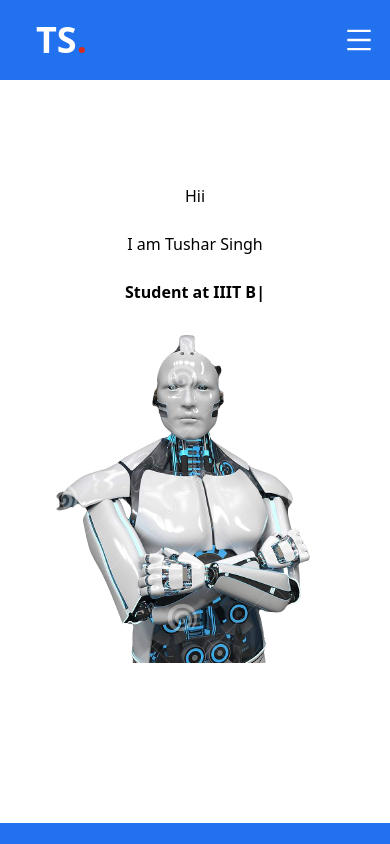
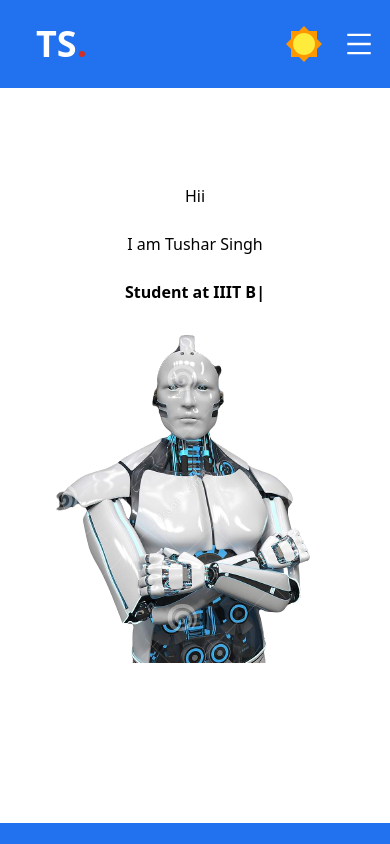
Before and after one commit to Tusharsingh110/My-Portfolio, a React (Create React App) app: page / in a window 390 px wide. Shown: the top 844 px of the page. Built offline with nearby package versions, Linux system fonts and the light colour scheme; the HTML template or start-up script is replaced by a standard one.

Commit message:
added dark theme for desktop and mobile

```diff
--- a/src/components/Header.jsx
+++ b/src/components/Header.jsx
@@ -11,10 +11,9 @@ export default function Header() {
   const toggleTheme = () => {
     setTheme(prevTheme => {
       return !prevTheme
+    })
+  }
 
-    })
-
-  }
   React.useEffect(() => {
     if(!theme) {
       document.documentElement.classList.remove("dark")
@@ -43,11 +42,13 @@ export default function Header() {
         <div className='text-4xl font-bold ml-5'>
           TS<span className='text-[#d62d20]'>.</span>
         </div>
+        <div className="md:hidden flex items-center"><button className='mx-4' onClick={toggleTheme}> <img src={require(`../assets/images/${themeImg}`)} alt="theme" /> </button>
         {toggle ? (
           <AiOutlineClose onClick={handleToggle} className='text-3xl md:hidden block' />
         ) : (
           <AiOutlineMenu onClick={handleToggle} className='text-3xl md:hidden block' />
         )}
+        </div>
         <ul className='hidden md:flex gap-10 items-center'>
           {menuItems.map((item) => (
             <li className='li' key={item.id}>
```
